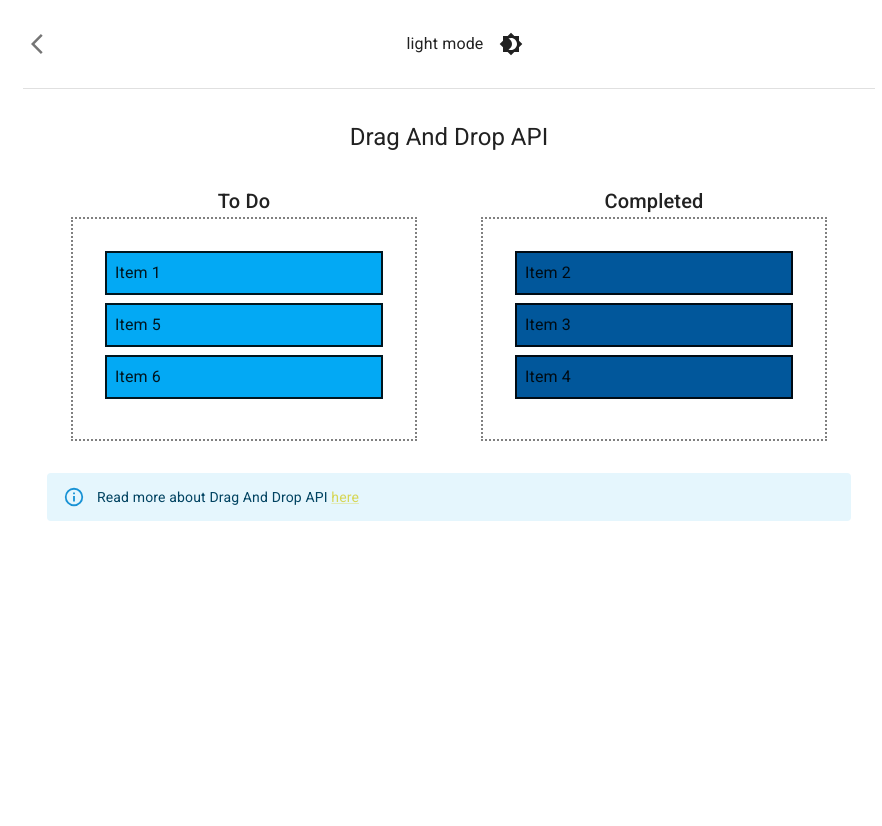
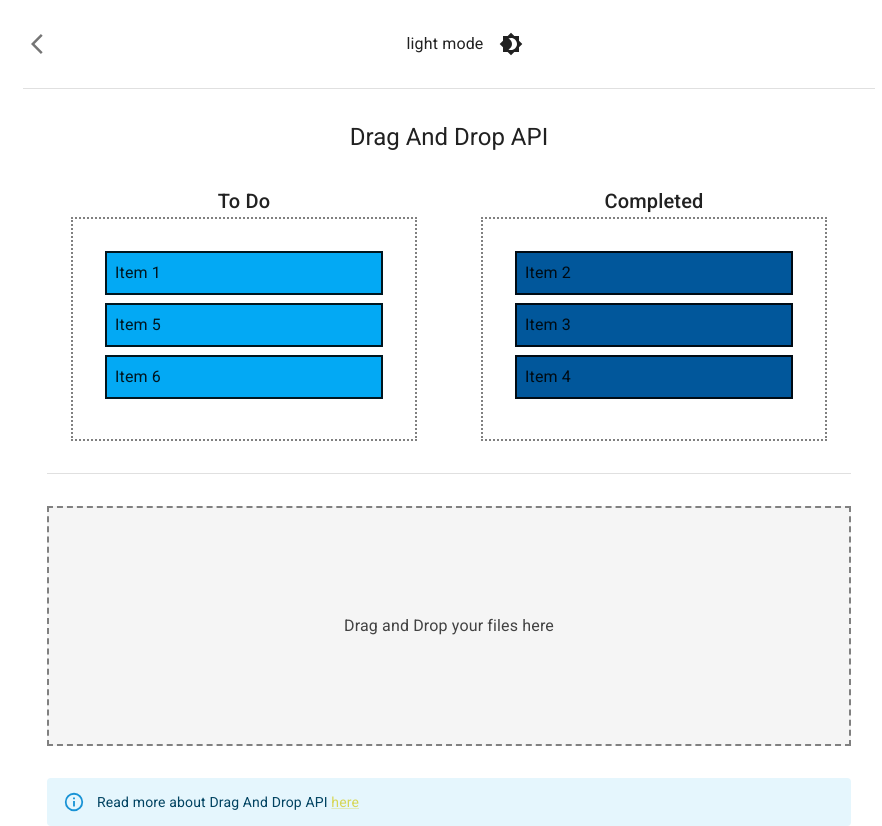
Before and after one commit to deepakbist/browser-api, a React (Create React App) app: page /drag-and-drop in a window 1280 px wide. Shown: the whole page, without its empty margins (191-1073 px from the left). Before the commit the page ends 800 px from the top, so only its background shows below. Built offline with nearby package versions, Linux system fonts and the light colour scheme.

Commit message:
drop box added

```diff
--- a/src/components/drag-and-drop/index.tsx
+++ b/src/components/drag-and-drop/index.tsx
@@ -1,14 +1,32 @@
-import { Container, Grid, Typography, useTheme, Box } from "@mui/material"
+import {
+  Container,
+  Grid,
+  Typography,
+  useTheme,
+  Box,
+  Divider,
+  Stack,
+} from "@mui/material"
 import { DragEvent, useState } from "react"
 import { componentMapperInterface } from "../../types"
 import ComponentLayout from "../common/Layout"
 import { toDoItemList, toDoItem } from "./itemList"
+
+const allowedImagesTypes = [
+  "image/jpeg",
+  "image/png",
+  "image/gif",
+  "image/svg",
+  "image/svg+xml",
+]
+const allowedDocTypes = ["application/pdf", "text/plain"]
 
 const DragAndDrop = (props: componentMapperInterface) => {
   const locaStorageToDos = localStorage.getItem("todos")
   let localTodos
   if (locaStorageToDos) localTodos = JSON.parse(locaStorageToDos)
   const [todos, setToDos] = useState<toDoItem[]>(localTodos || toDoItemList)
+  const [files, setFiles] = useState<Files[]>([])
   const theme = useTheme()
   const key: string = "dragDemo"
 
@@ -46,9 +64,50 @@ const DragAndDrop = (props: componentMapperInterface) => {
     event.dataTransfer.dropEffect = "move"
   }
 
+  const handleFileDrop = (event: DragEvent) => {
+    event.preventDefault()
+    let receivedFiles: Files[] = []
+    if (event.dataTransfer.items) {
+      // Use DataTransferItemList interface to access the file(s)
+      for (let i = 0; i < event.dataTransfer.items.length; i++) {
+        // If dropped items aren't files, reject them
+        if (event.dataTransfer.items[i].kind === "file") {
+          const file: Files | null = event.dataTransfer.items[i].getAsFile()
+          if (file && files.every(({ name }) => name !== file.name)) {
+            try {
+              file.preview = URL.createObjectURL(file)
+            } catch (err) {
+              console.log("error in creating url of file", err)
+            }
+            receivedFiles.push(file)
+          }
+        }
+      }
+    } else {
+      // Use DataTransfer interface to access the file(s)
+      for (let i = 0; i < event.dataTransfer.files.length; i++) {
+        const file: Files | null = event.dataTransfer.files[i]
+        if (file && files.every(({ name }) => name !== file.name)) {
+          try {
+            file.preview = URL.createObjectURL(file)
+          } catch (err) {
+            console.log("error in creating url of file", err)
+          }
+          receivedFiles.push(file)
+        }
+      }
+    }
+    const updatedFiles = files.concat(receivedFiles)
+    setFiles(updatedFiles)
+  }
+
+  const handleFileDragOver = (event: DragEvent) => {
+    event.preventDefault()
+  }
+
   return (
     <ComponentLayout name={props.name} mdnLink={props.mdnLink}>
-      <Grid container spacing={2} mt={2}>
+      <Grid container spacing={2} mt={2} mb={4}>
         <Grid item xs={12} sm={6}>
           <Container>
             <Typography align="center" variant="h6">
@@ -122,8 +181,77 @@ const DragAndDrop = (props: componentMapperInterface) => {
           </Container>
         </Grid>
       </Grid>
+      <Divider />
+      <Box
+        id="drop-zone"
+        onDrop={handleFileDrop}
+        onDragOver={handleFileDragOver}
+        sx={{
+          width: "100%",
+          height: "15rem",
+          background: theme.palette.grey[100],
+          mt: 4,
+          display: "flex",
+          alignItems: "center",
+          justifyContent: "center",
+          border: "2px solid grey",
+          borderStyle: "dashed",
+        }}
+      >
+        <Typography color={theme.palette.grey[800]}>
+          Drag and Drop your files here
+        </Typography>
+      </Box>
+
+      {files.length > 0
+        ? files.map((file) => (
+            <Box key={file.name} sx={{ m: 2 }}>
+              <Stack direction="row" alignItems="center">
+                <Box sx={{ mr: 2 }}>
+                  {file.preview ? (
+                    allowedImagesTypes.includes(file.type) ? (
+                      <img
+                        style={{ maxWidth: 200 }}
+                        src={file.preview}
+                        alt="preview"
+                      />
+                    ) : allowedDocTypes.includes(file.type) ? (
+                      <iframe
+                        title={file.name}
+                        src={file.preview}
+                        frameBorder="0"
+                        scrolling="no"
+                        height="100%"
+                        width="100%"
+                      ></iframe>
+                    ) : (
+                      <Typography color={theme.palette.error.dark}>
+                        No preview Available
+                      </Typography>
+                    )
+                  ) : null}
+                </Box>
+
+                <Typography sx={{ mr: 1 }}>
+                  <b>Type: </b>
+                  {file.type}{" "}
+                </Typography>
+                <Typography>
+                  {" "}
+                  <b>Name: </b>
+                  {file.name}
+                </Typography>
+              </Stack>
+              <Divider sx={{ m: 2 }} />
+            </Box>
+          ))
+        : null}
     </ComponentLayout>
   )
 }
 
 export default DragAndDrop
+
+interface Files extends File {
+  preview?: string
+}
```
